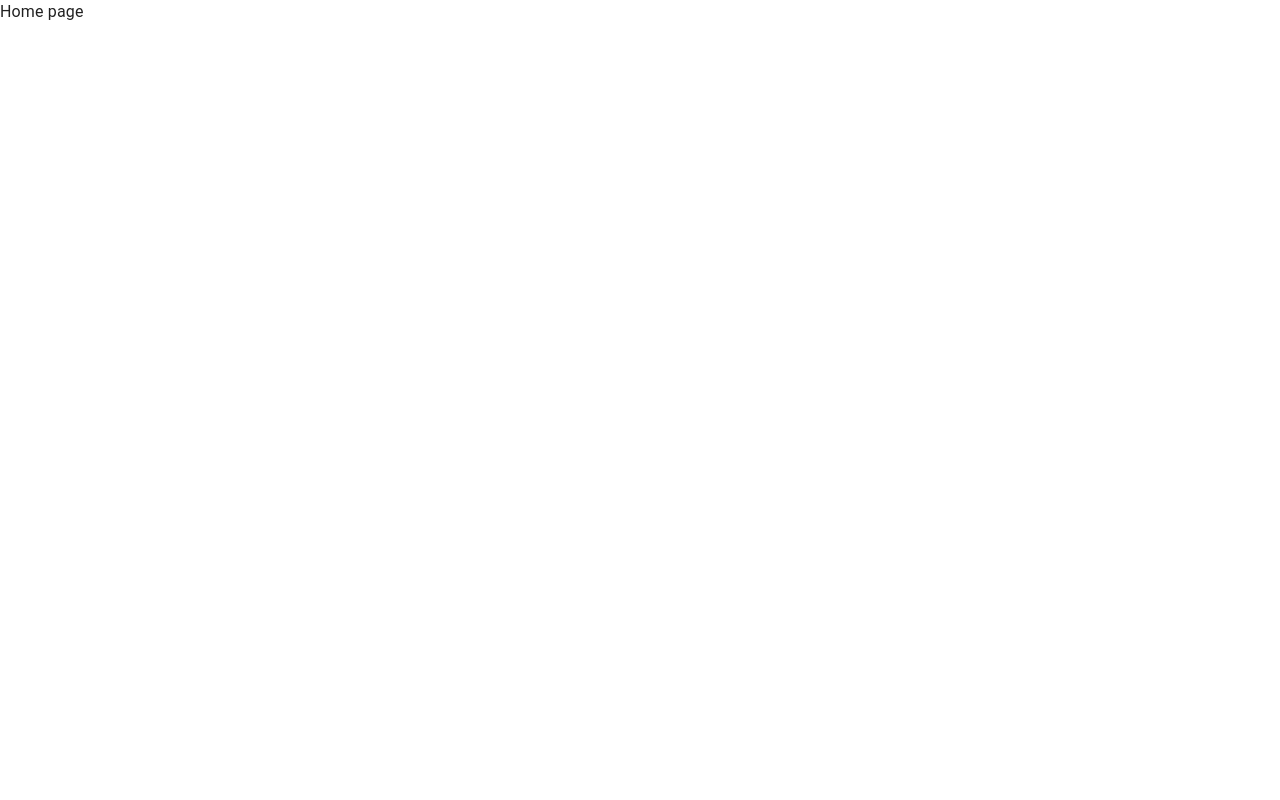
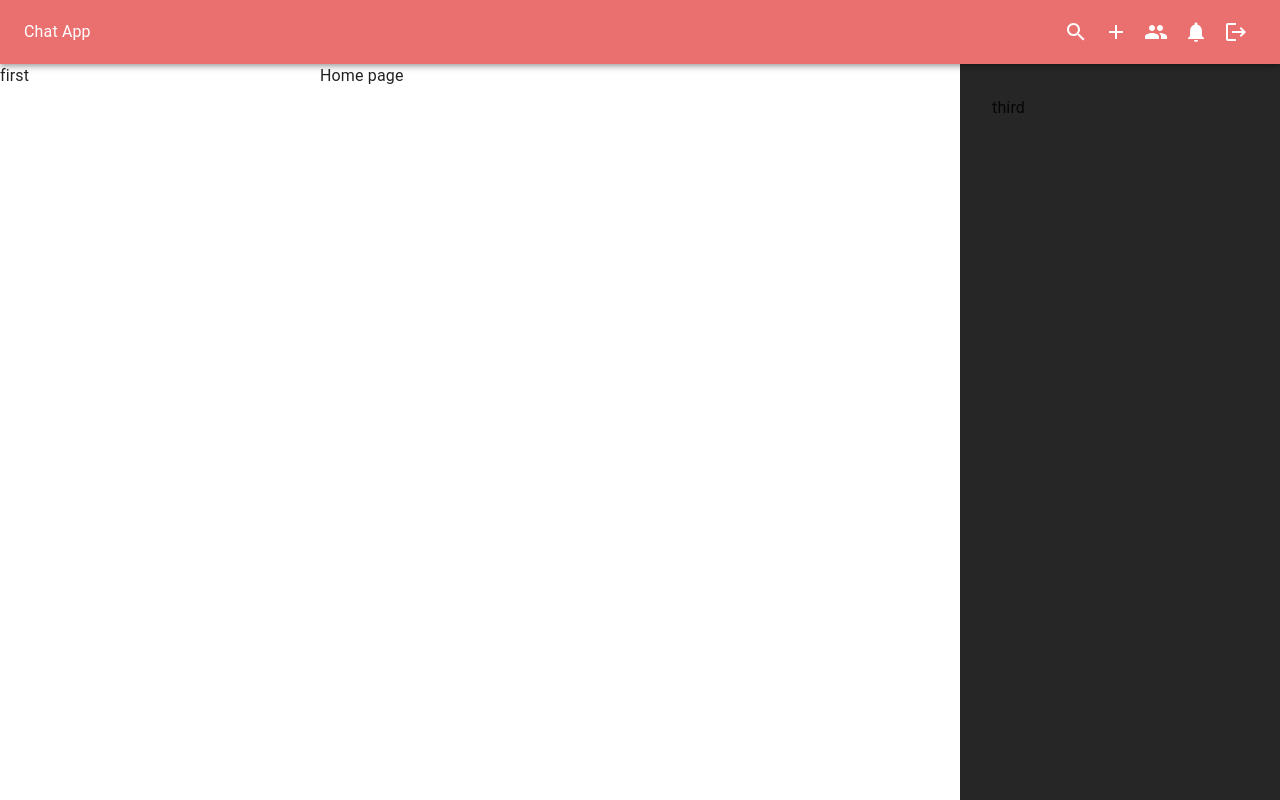
Before and after one commit to Shyam01999/chat-app, a React (Vite) app in the folder client/: page / in a window 1280 px wide. Built offline with nearby package versions, Linux system fonts and the light colour scheme.

Commit message:
chatapp header added

```diff
--- a/client/src/App.jsx
+++ b/client/src/App.jsx
@@ -10,6 +10,7 @@ const Home = lazy(() => import("./pages/Home"));
 const Login = lazy(() => import("./pages/Login"));
 const Chat = lazy(() => import("./pages/Chat"));
 const Group = lazy(() => import("./pages/Group"));
+const NotFoundPage = lazy(() => import("./pages/NotFoundPage"));
 
 function App() {
   // const socket = io(useMemo(() => "http://localhost:8080", []));
@@ -114,12 +115,12 @@ function App() {
         <Routes>
           <Route path="/" element={<ProtectRoute user={user}/>}>
             <Route index element={<Home />} />
-            <Route path="/chat" element={<Chat />} />
+            <Route path="/chat/:chatId" element={<Chat />} />
             <Route path="/group" element={<Group />} />
           </Route>
 
           <Route path="/login" element={<ProtectRoute user={!user} redirect="/"><Login /></ProtectRoute>} />
-          <Route path="*" element={<h1>Page not Found</h1>} />
+          <Route path="*" element={<NotFoundPage/>} />
         </Routes>
       </BrowserRouter>
     </>
--- /dev/null
+++ b/client/src/components/layout/AppLayout.jsx
@@ -0,0 +1,55 @@
+import React from "react";
+import Header from "./Header";
+import Title from "../shared/Title";
+import { Grid } from "@mui/material";
+
+const AppLayout = () => (WrappedComponent) => {
+  return (props) => {
+    return (
+      <>
+        <Title />
+        <Header />
+        <Grid container height={"calc(100vh - 4rem)"}>
+          <Grid
+            item
+            sm={4}
+            md={3}
+            sx={{
+              display: { xs: "none", sm: "block" },
+              height: "100%",
+            }}
+          >
+            first
+          </Grid>
+          <Grid
+            item
+            xs={12}
+            sm={8}
+            md={5}
+            lg={6}
+            sx={{
+              height: "100%",
+            }}
+          >
+            <WrappedComponent {...props} />
+          </Grid>
+          <Grid
+            item
+            md={4}
+            lg={3}
+            sx={{
+              display: { xs: "none", md: "block" },
+              height: "100%",
+              padding: "2rem",
+              backgroundColor: "rgba(0,0,0,0.85)",
+            }}
+          >
+            third
+          </Grid>
+        </Grid>
+      </>
+    );
+  };
+};
+
+export default AppLayout;
--- /dev/null
+++ b/client/src/components/layout/Header.jsx
@@ -0,0 +1,107 @@
+import {
+  AppBar,
+  Box,
+  IconButton,
+  Menu,
+  Toolbar,
+  Tooltip,
+  Typography,
+} from "@mui/material";
+import React from "react";
+import { orange } from "../../constants/color";
+import {
+  Menu as MenuIcon,
+  Search as SearchIcon,
+  Add as AddIcon,
+  Group as GroupIcon,
+  Notifications as NotificationIcon,
+  Logout as LogoutIcon,
+} from "@mui/icons-material";
+import { useNavigate } from "react-router-dom";
+
+function Header() {
+  const navigate = useNavigate();
+
+  const handleMobile = () => {
+    console.log("mobile menu");
+  };
+
+  const openSearchDialog = () => {
+    console.log("search button click");
+  };
+
+  const openNewGroup = () => {
+    console.log("New group button click");
+  };
+
+  const navigateToGroup = () => {
+    navigate("/group");
+  };
+
+  const handleNotification = () => {
+    console.log("Notification button clicked");
+  };
+
+  const handleLogout = () => {
+    console.log("Logout button click");
+  };
+
+  return (
+    <Box sx={{ flexGrow: 1 }} height={"4rem"}>
+      <AppBar position={"static"} sx={{ background: orange }}>
+        <Toolbar>
+          <Typography sx={{ display: { xs: "none", sm: "block" } }}>
+            Chat App
+          </Typography>
+          <Box sx={{ display: { xs: "block", sm: "none" } }}>
+            <IconBtn
+              title={"Menu"}
+              icon={<MenuIcon />}
+              onClick={handleMobile}
+            />
+          </Box>
+          <Box sx={{ flexGrow: 1 }} />
+          <Box>
+            <IconBtn
+              title={"Search"}
+              icon={<SearchIcon />}
+              onClick={openSearchDialog}
+            />
+            <IconBtn
+              title={"New Group"}
+              icon={<AddIcon />}
+              onClick={openNewGroup}
+            />
+            <IconBtn
+              title={"Manage Group"}
+              icon={<GroupIcon />}
+              onClick={navigateToGroup}
+            />
+            <IconBtn
+              title={"Notifications"}
+              icon={<NotificationIcon />}
+              onClick={handleNotification}
+            />
+            <IconBtn
+              title="Logout"
+              icon={<LogoutIcon />}
+              onClick={handleLogout}
+            />
+          </Box>
+        </Toolbar>
+      </AppBar>
+    </Box>
+  );
+}
+
+const IconBtn = ({ title, icon, onClick }) => {
+  return (
+    <Tooltip title={title}>
+      <IconButton color="inherit" onClick={onClick}>
+        {icon}
+      </IconButton>
+    </Tooltip>
+  );
+};
+
+export default Header;
--- /dev/null
+++ b/client/src/components/shared/Title.jsx
@@ -0,0 +1,13 @@
+import React from "react";
+import { Helmet } from "react-helmet-async";
+
+function Title({ title = "Chat App", description = "This is our Chat App" }) {
+  return (
+    <Helmet>
+      <title>{title}</title>
+      <meta description={description} />
+    </Helmet>
+  );
+}
+
+export default Title;
--- /dev/null
+++ b/client/src/constants/color.js
@@ -0,0 +1 @@
+export const orange = "#ea7070";
--- a/client/src/pages/Home.jsx
+++ b/client/src/pages/Home.jsx
@@ -1,4 +1,5 @@
 import React from 'react'
+import AppLayout from '../components/layout/AppLayout'
 
 function Home() {
   return (
@@ -6,4 +7,4 @@ function Home() {
   )
 }
 
-export default Home
+export default AppLayout()(Home)
--- /dev/null
+++ b/client/src/pages/NotFoundPage.jsx
@@ -0,0 +1,7 @@
+import React from "react";
+
+function NotFoundPage() {
+  return <h1>Not Found Page</h1>;
+}
+
+export default NotFoundPage;
```
